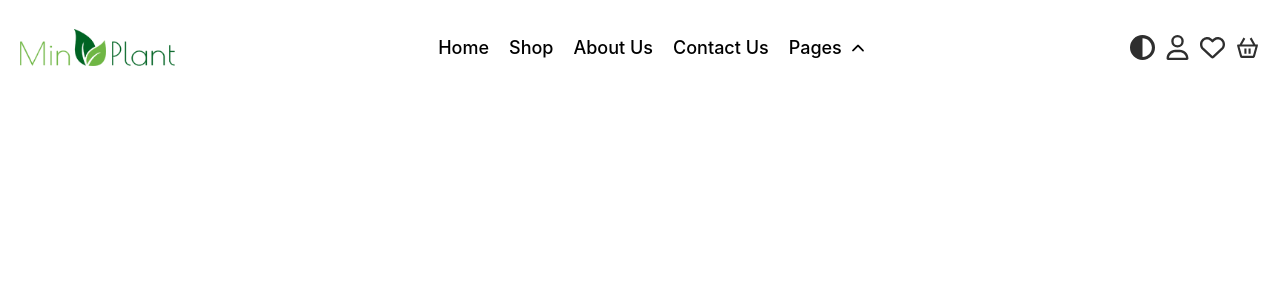
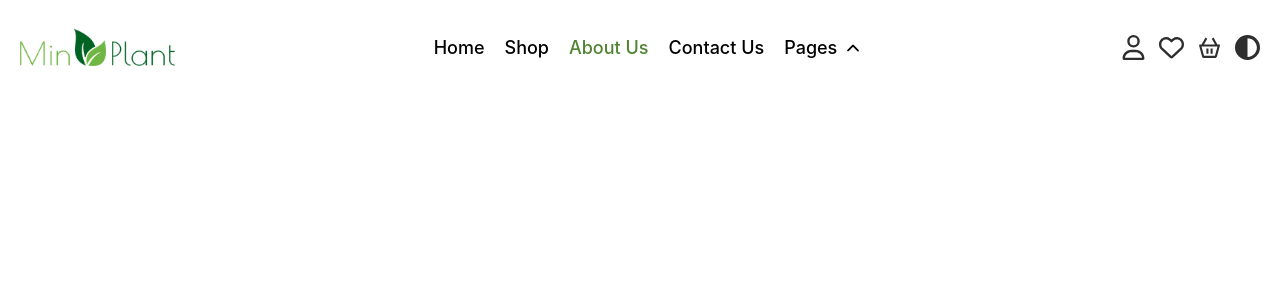
Before and after one commit to nargizsafarli/FinalProject, a React (Vite) app: page /about in a window 1280 px wide. Shown: the top 300 px of the page. Built offline with nearby package versions, Linux system fonts and the light colour scheme.

Commit message:
nav stiled

```diff
--- a/src/Shared/Navbar/Navbar.jsx
+++ b/src/Shared/Navbar/Navbar.jsx
@@ -35,38 +35,31 @@ function Navbar() {
         <img src={logo} className={nav.logo}/>
         <div className={nav.desktop}>
         <div className={nav.link}>
-          <NavLink to="/" className={({isActive})=>isActive? nav.activeLink : ""}>Home</NavLink>
-          <NavLink to="/shop" className={({isActive})=>isActive? nav.activeLink : ""}>Shop</NavLink>
-          <NavLink to="/about" className={({isActive})=>isActive? nav.activeLink : ""}>About Us</NavLink>
-          <NavLink to="/contact" className={({isActive})=>isActive? nav.activeLink : ""}>Contact Us</NavLink>
-          {/* <NavLink className={nav.openNav} onClick={() => setOpenPage(!openPage)}>Pages {openPage ? <IoIosArrowDown />:<IoIosArrowUp /> }
-          {openPage &&(
-              <div className={nav.openDesktopPage}>
-              <div>FAQ</div>
-              <div>Blog</div>
-              </div>
-           )} */}
+          <NavLink to="/" className={({isActive})=> `${nav.linkItem} ${isActive ? nav.activeLink : ""}`}>Home</NavLink>
+          <NavLink to="/shop" className={({isActive})=> `${nav.linkItem} ${isActive ? nav.activeLink : ""}`}>Shop</NavLink>
+          <NavLink to="/about" className={({isActive})=> `${nav.linkItem} ${isActive ? nav.activeLink : ""}`}>About Us</NavLink>
+          <NavLink to="/contact" className={({isActive})=> `${nav.linkItem} ${isActive ? nav.activeLink : ""}`}>Contact Us</NavLink>
            <div className={nav.pagesWrapper}>
-          <NavLink className={nav.openNav}>
+          <NavLink className={nav.linkItem}>
             <div className={nav.opens}>Pages <IoIosArrowUp className={nav.arrowIcon}/></div>
             <div className={nav.openDesktopPage}>
-              <div>FAQ</div>
-              <div>Blog</div>
+              <div className={nav.pag}>FAQ</div>
+              <div className={nav.pag}>Blog</div>
              </div>
           </NavLink>
           </div>
         </div>
         </div>
         <div className={nav.icons}>
-        <FontAwesomeIcon icon={faCircleHalfStroke} />
         <div className={nav.user}>
-        <FaRegUser  />
+        <FaRegUser/>
         <div className={nav.userOpen}>
           <p>Login</p>
         </div>
         </div>
         <FontAwesomeIcon icon={faHeart} />
         <BiBasket/>
+         <FontAwesomeIcon icon={faCircleHalfStroke} />
         </div>
     </div>
     <div className={`${nav.mobileNav} ${mobileOpen ? nav.open : ""}`}>
@@ -77,13 +70,13 @@ function Navbar() {
           <div className={nav.closeIcon} onClick={() => setMobileOpen(false)}><FaTimes /></div>
         </div>
         <div className={nav.mobileNavLink}>
-         <NavLink to="/" className={({isActive})=>isActive? nav.activeLink : ""}>Home</NavLink>
-          <NavLink to="/shop" className={({isActive})=>isActive? nav.activeLink : ""}>Shop</NavLink>
-          <NavLink to="/about" className={({isActive})=>isActive? nav.activeLink : ""}>About US</NavLink>
-          <NavLink to="/contact" className={({isActive})=>isActive? nav.activeLink : ""}>Contact Us</NavLink>
+         <NavLink to="/" className={({isActive})=> `${nav.linkItem} ${isActive ? nav.activeLink : ""}`}>Home</NavLink>
+          <NavLink to="/shop" className={({isActive})=> `${nav.linkItem} ${isActive ? nav.activeLink : ""}`}>Shop</NavLink>
+          <NavLink to="/about" className={({isActive})=> `${nav.linkItem} ${isActive ? nav.activeLink : ""}`}>About US</NavLink>
+          <NavLink to="/contact" className={({isActive})=> `${nav.linkItem} ${isActive ? nav.activeLink : ""}`}>Contact Us</NavLink>
           <NavLink onClick={() => setOpenPage(!openPage)}>Pages {openPage ? <IoIosArrowDown />:<IoIosArrowUp />}
             {openPage &&(
-              <div>
+              <div className={nav.linkItem}>
               <div>FAQ</div>
               <div>Blog</div>
               </div>
--- a/src/Shared/Navbar/Navbar.module.css
+++ b/src/Shared/Navbar/Navbar.module.css
@@ -1,10 +1,10 @@
-*{
+* {
   margin: 0;
   padding: 0;
   box-sizing: border-box;
 }
 
-.mobileIcon{
+.mobileIcon {
   display: none;
   font-size: 20px;
   font-weight: 100;
@@ -30,13 +30,12 @@
   box-shadow: 0 2px 22px -2px #0000001a;
   background-color: white;
 }
-.desktop{
+.desktop {
   display: flex;
   justify-content: space-between;
   align-items: center;
-
 }
-.mainContainer{
+.mainContainer {
   z-index: 99999;
 }
 
@@ -55,37 +54,44 @@
   display: block;
 }
 
-.logo{
+.logo {
   width: 155px;
 }
-.link{
+.link {
   display: flex;
   gap: 20px;
   font-size: 20px;
   align-items: center;
-
-    a{
+}
+.linkItem {
   text-decoration: none;
   color: black;
-        padding:  10px 0;
+  padding: 10px 0;
   font-size: 18px;
   font-weight: 500;
-        font-family: -apple-system,BlinkMacSystemFont,"Segoe UI",Roboto,"Helvetica Neue",Arial,sans-serif,"Apple Color Emoji","Segoe UI Emoji","Segoe UI Symbol","Noto Color Emoji";
+  transition: all 0.3s ease-in;
+  font-family: -apple-system, BlinkMacSystemFont, "Segoe UI", Roboto,
+    "Helvetica Neue", Arial, sans-serif, "Apple Color Emoji", "Segoe UI Emoji",
+    "Segoe UI Symbol", "Noto Color Emoji";
+}
+.linkItem:hover{
+  color: #518432;
+}
+.activeLink{
+  color: #518432;
+}
 
-    }
-}
-.icons{
+.icons {
   display: flex;
   align-items: center;
   justify-content: center;
-    gap: 10px;
+  gap: 13px;
   font-size: 25px;
   color: rgb(46, 46, 46);
 }
-.navItem{
+.navItem {
   display: flex;
   flex-direction: column;
-
 }
 .mobileNav {
   position: fixed;
@@ -106,50 +112,47 @@
   background-position-y: 282px;
 }
 
-
 .open {
   transform: translateX(0);
 }
-.navItem{
+.navItem {
   display: flex;
   gap: 20px;
 }
-/* .openNav{
-  display: flex;
-  align-items: center;
-  justify-content: center;
-  gap: 5px;
-} */
- .opens{
+
+.opens {
   display: flex;
   align-items: center;
   justify-content: center;
   gap: 7px;
+  padding: 10px 0;
+
 }
-.exit{
+.exit {
   display: flex;
   justify-content: space-between;
   font-size: 25px;
   background-color: #518432;
-    padding: 20px ;
+  padding: 20px;
   color: white;
 }
-.mobileNavLink{
+.mobileNavLink {
   display: flex;
   flex-direction: column;
   gap: 20px;
   padding-left: 20px;
 
-    a{
+}
+.mobileNavLink a{
  font-size: 20px;
     text-decoration: none;
     color: black;
+    transition: all 0.3s ease-in;
 }
-}
-.activeLink {
-    font-weight: bold;
+.mobileNavLink a:hover{
   color: #518432;
 }
+
 .pagesWrapper {
   position: relative;
   display: inline-block;
@@ -157,20 +160,23 @@
 
 .openDesktopPage {
   position: absolute;
-    top: 30px;
+  top: 40px;
   left: 0;
   width: 200px;
   height: 100px;
   background-color: white;
   display: none;
   flex-direction: column;
-    box-shadow: 0 4px 8px rgba(0,0,0,0.2);
+  box-shadow: 0 4px 8px rgba(0, 0, 0, 0.2);
   z-index: 1000;
   padding: 16px;
   justify-content: center;
   gap: 10px;
+  color: black;
 }
-
+.pag:hover{
+  color: #518432;
+}
 .pagesWrapper:hover .openDesktopPage {
   display: flex;
 }
@@ -182,42 +188,48 @@
 .pagesWrapper:hover .arrowIcon {
   transform: rotate(180deg);
 }
-  .user{
+.user {
   position: relative;
   display: flex;
   padding: 8px 0;
 }
-  .userOpen{
+.userOpen {
   position: absolute;
   display: none;
-    box-shadow: 0 4px 8px rgba(0,0,0,0.2);
+  box-shadow: 0 4px 8px rgba(0, 0, 0, 0.2);
+  font-size: 18px;
+  font-weight: 500;
+  font-family: -apple-system, BlinkMacSystemFont, "Segoe UI", Roboto,
+    "Helvetica Neue", Arial, sans-serif, "Apple Color Emoji", "Segoe UI Emoji",
+    "Segoe UI Symbol", "Noto Color Emoji";
   background-color: white;
   width: 160px;
   align-items: center;
   height: 60px;
-    top: 35px;
-    right: -7px;
+  top: 41px;
+  font-size: 18px;
+  right: 0px;
   padding: 10px 15px;
 }
-  .user:hover .userOpen{
+.user:hover .userOpen {
   display: flex;
 }
 
-
-@media(max-width:1000px){
-.desktop{
+@media (max-width: 1000px) {
+  .desktop {
     display: none;
   }
-.mobileIcon{
+  .mobileIcon {
     display: flex;
+    color: #3f3f3e;
   }
 }
-/* position: absolute;
-top: 100%;
-left: 0;
-background-color: white;
-display: none;
-flex-direction: column;
-box-shadow: 0 4px 8px rgba(0,0,0,0.2);
-z-index: 1000;
-padding: 10px; */
+
+@media (max-width:530px){
+  .logo{
+    width: 130px;
+  }
+  .dektopContainer{
+    padding:0 8px;
+  }
+}
```
Lines whose indentation alone changed are shown as unchanged.
